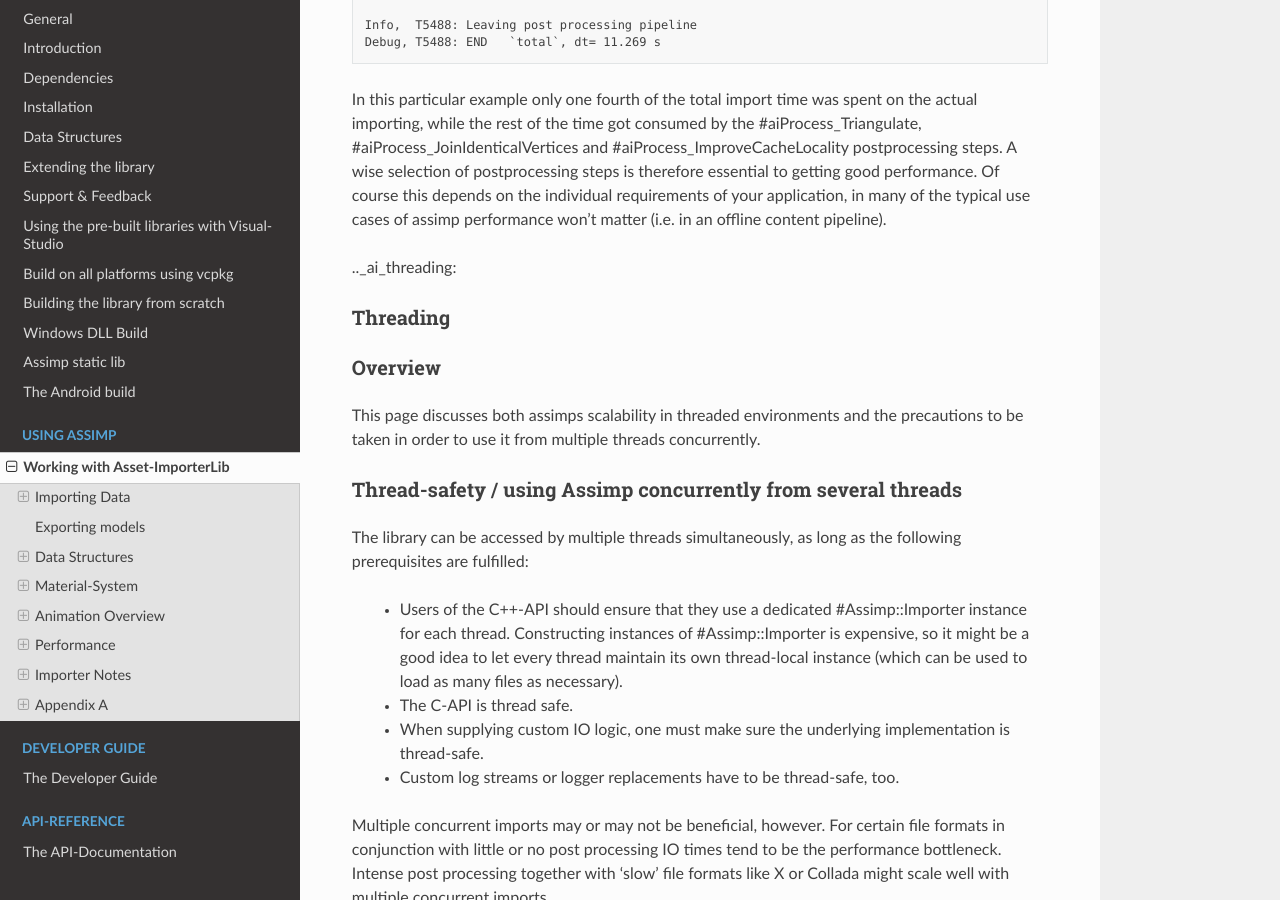
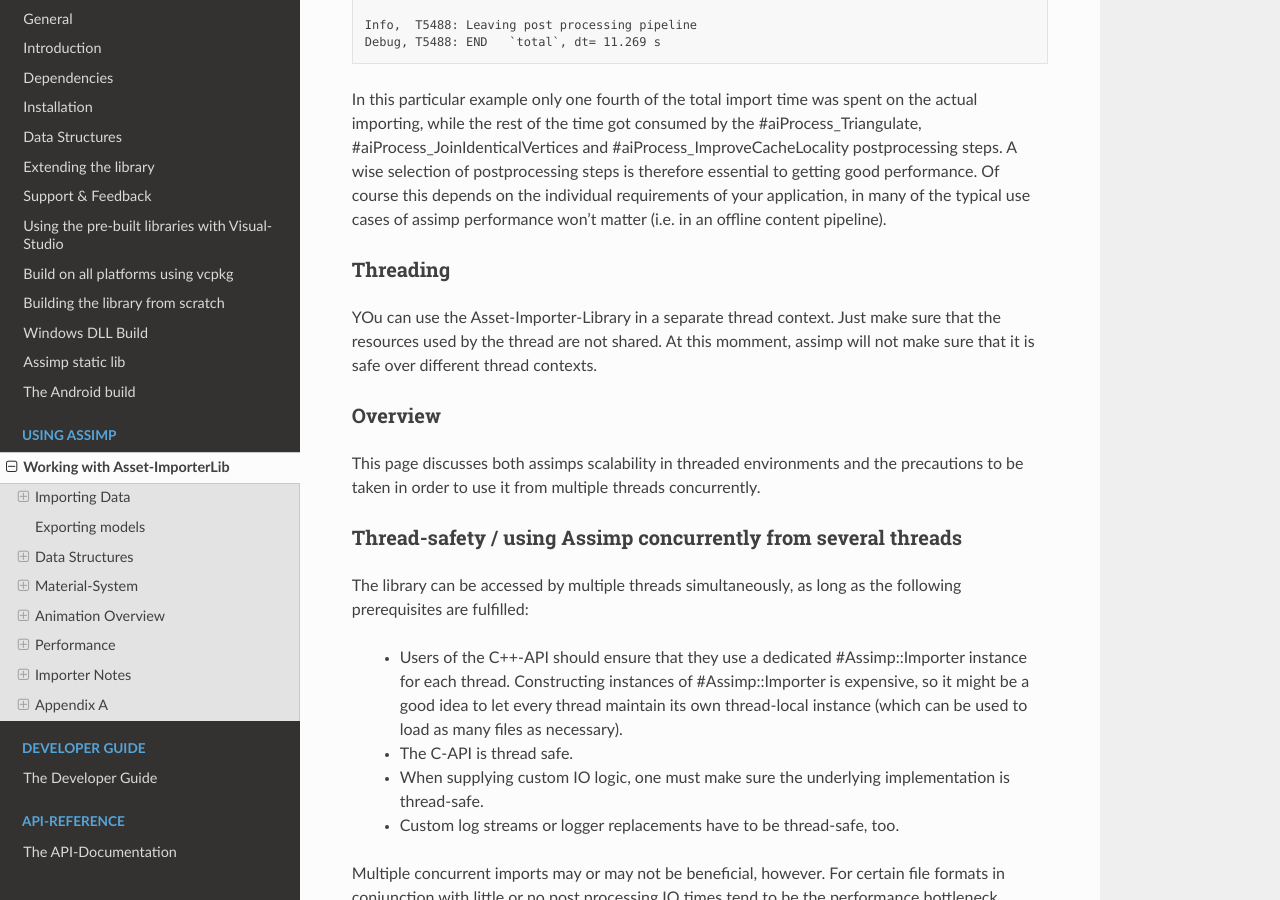
Before and after one commit to assimp/assimp-docs, a Sphinx documentation site: the page built from source/usage/use_the_lib.rst, in a window 1280 px wide and 900 px high, scrolled down 20104 px. Built offline with Sphinx 7.4.7 and the Read the Docs theme 2.0.0, drawn with Linux system fonts in a browser that asks for light colours.

Commit message:
Update use_the_lib.rst

```diff
--- a/source/usage/use_the_lib.rst
+++ b/source/usage/use_the_lib.rst
@@ -1178,10 +1178,12 @@
 Of course this depends on the individual requirements of your application, in many of the typical use cases of assimp performance won't
 matter (i.e. in an offline content pipeline).
 
-.._ai_threading:
+.. _ai_threading:
 
 Threading
 ---------
+YOu can use the Asset-Importer-Library in a separate thread context. Just make sure that the resources used by the thread are not shared.
+At this momment, assimp will not make sure that it is safe over different thread contexts.
 
 .. _ai_overview:
 
```
